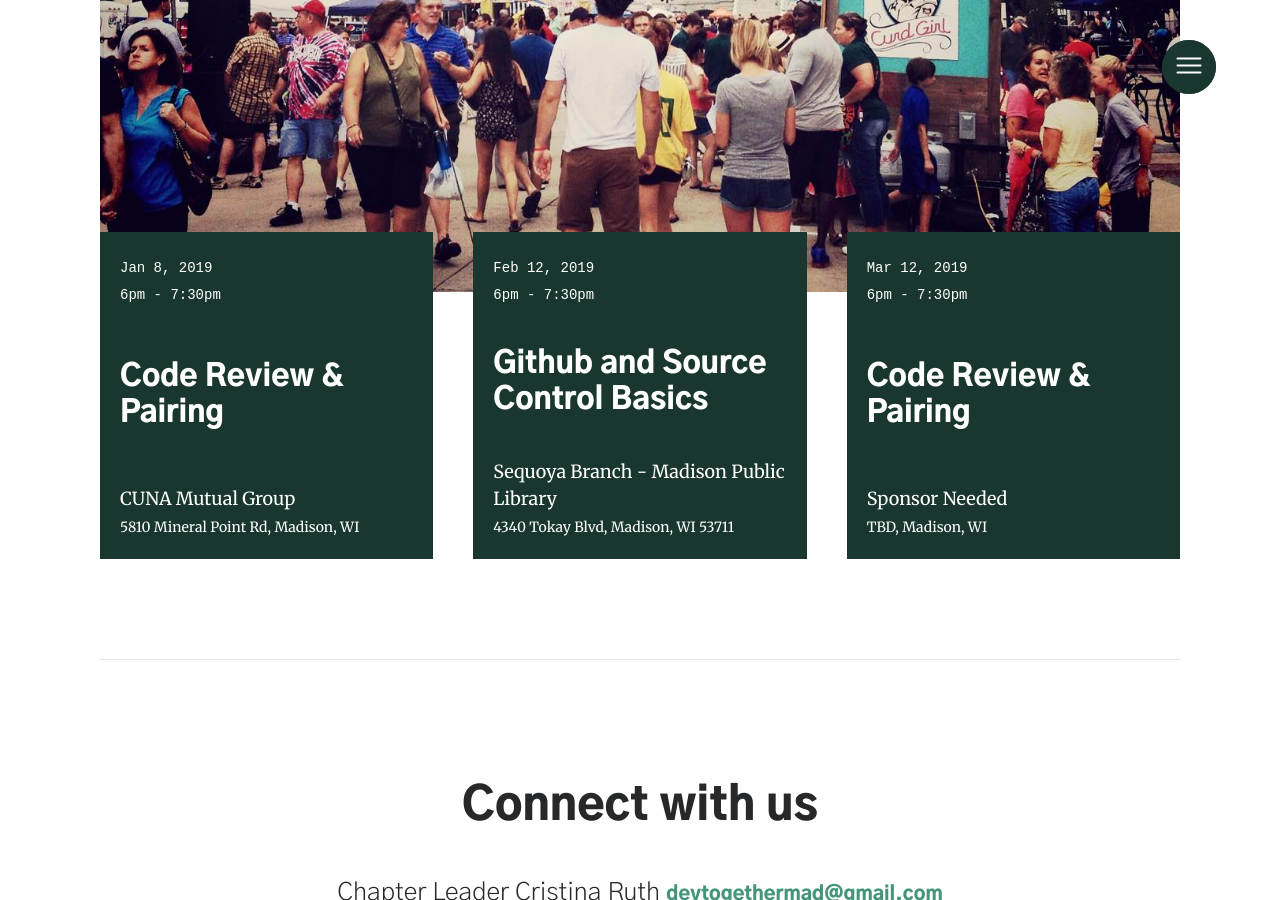
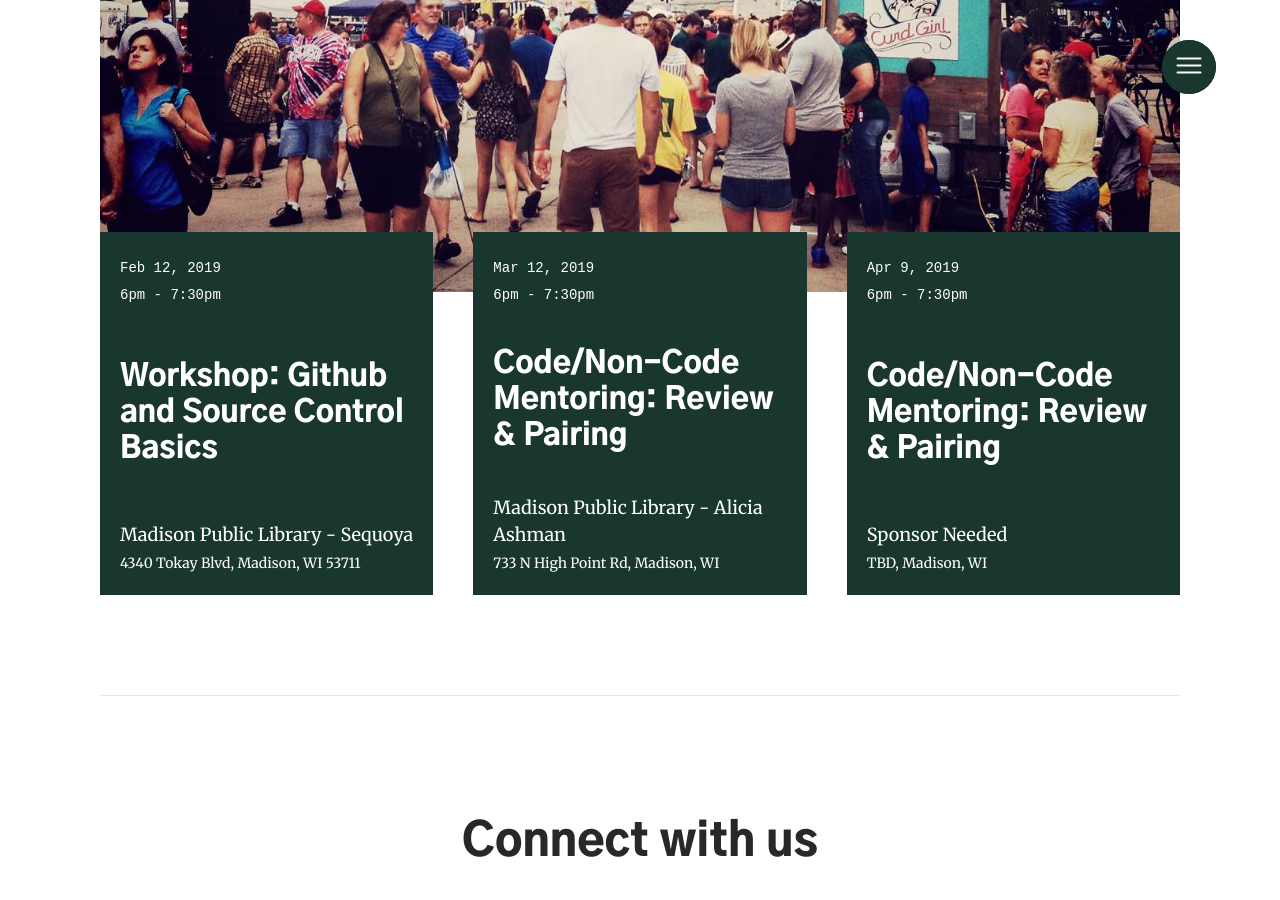
Before and after one commit to mercedesb/dev-together, a Jekyll site: the page built from docs/chapters/madison.html, in a window 1280 px wide and 900 px high, scrolled down 467 px. Built offline with Jekyll 4.4.1, drawn with Linux system fonts in a browser that asks for light colours; some web fonts are replaced.

Commit message:
updated latest events for Madison

```diff
--- a/docs/_data/events.json
+++ b/docs/_data/events.json
@@ -29,29 +29,29 @@
   },
   {
     "chapter": "Mad",
-    "name": "Code Review & Pairing",
-    "displayDate": "Jan 8, 2019",
-    "date": "2019-01-08",
-    "time": "6pm - 7:30pm",
-    "sponsor": "CUNA Mutual Group",
-    "location": "5810 Mineral Point Rd, Madison, WI",
-    "signupLink": "http://bit.ly/DevTogetherMadJan2019Info"
-  },
-  {
-    "chapter": "Mad",
-    "name": "Github and Source Control Basics",
+    "name": "Workshop: Github and Source Control Basics",
     "displayDate": "Feb 12, 2019",
     "date": "2019-02-12",
     "time": "6pm - 7:30pm",
-    "sponsor": "Sequoya Branch - Madison Public Library",
+    "sponsor": "Madison Public Library - Sequoya",
     "location": "4340 Tokay Blvd, Madison, WI 53711",
     "signupLink": "http://bit.ly/DevTogetherMadFeb2019Info"
   },
   {
     "chapter": "Mad",
-    "name": "Code Review & Pairing",
+    "name": "Code/Non-Code Mentoring: Review & Pairing",
     "displayDate": "Mar 12, 2019",
     "date": "2019-03-12",
+    "time": "6pm - 7:30pm",
+    "sponsor": "Madison Public Library - Alicia Ashman",
+    "location": "733 N High Point Rd, Madison, WI",
+    "signupLink": "http://bit.ly/DevTogetherMadMar2019Info"
+  },
+  {
+    "chapter": "Mad",
+    "name": "Code/Non-Code Mentoring: Review & Pairing",
+    "displayDate": "Apr 9, 2019",
+    "date": "2019-04-09",
     "time": "6pm - 7:30pm",
     "sponsor": "Sponsor Needed",
     "location": "TBD, Madison, WI"
```
